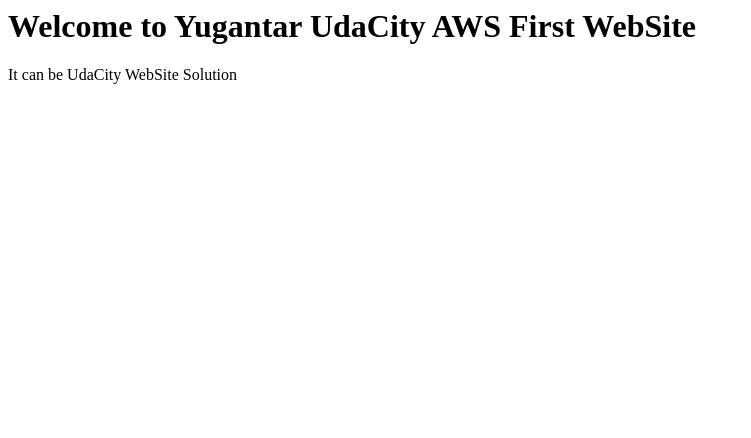
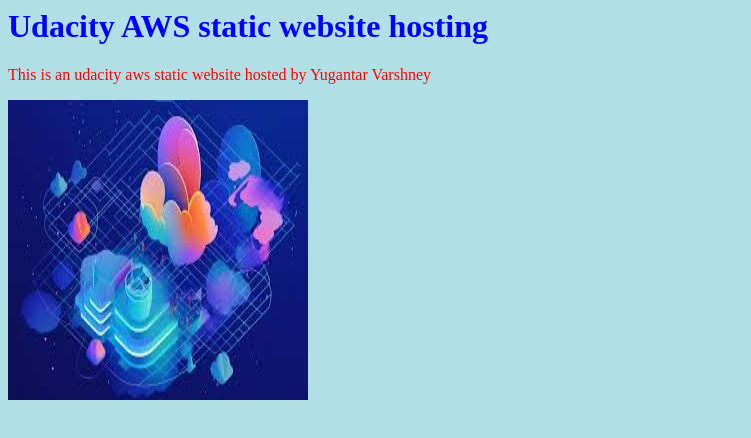
Before and after one commit to Yugantar-Varshney/Udacity, a plain HTML site: page host-static-website/index.html in a window 1280 px wide. Shown: the whole page, without its empty margins (0-751 px from the left). Drawn offline with Linux system fonts and the light colour scheme.

Commit message:
added require content

```diff
--- /dev/null
+++ b/host-static-website/CSS/style.css
@@ -0,0 +1,9 @@
+body {
+  background-color: powderblue;
+}
+h1 {
+  color: blue;
+}
+p {
+  color: red;
+}
--- a/host-static-website/index.html
+++ b/host-static-website/index.html
@@ -1,9 +1,11 @@
 <html>
-<head>
-  <title>UdaCity AWS Project - Yugantar</title>
-</head>
-<body>
-  <h1>Welcome to Yugantar UdaCity AWS First WebSite</h1>
-  <p>It can be UdaCity WebSite Solution</p>
-</body>
+  <head>
+    <title>Udacity AWS static website</title>
+	<link rel="stylesheet" type="text/css" href="./CSS/style.css">
+  </head>
+  <body>
+  <h1>Udacity AWS static website hosting</h1>
+    <p>This is an udacity aws static website hosted by Yugantar Varshney</p>
+	<img src="./images/udacity-image.jpeg" alt="AWS" width="300" height="300">
+  </body>
 </html>
```
Also changed, not shown: host-static-website/images/udacity-image.jpeg (added), host-static-website/screenshots/CloudFront.JPG (added), host-static-website/screenshots/Files_in_bucket.JPG (added), host-static-website/screenshots/S3-Bucket.JPG (added), host-static-website/screenshots/static_website_hosting.JPG (added), 1 other file.
